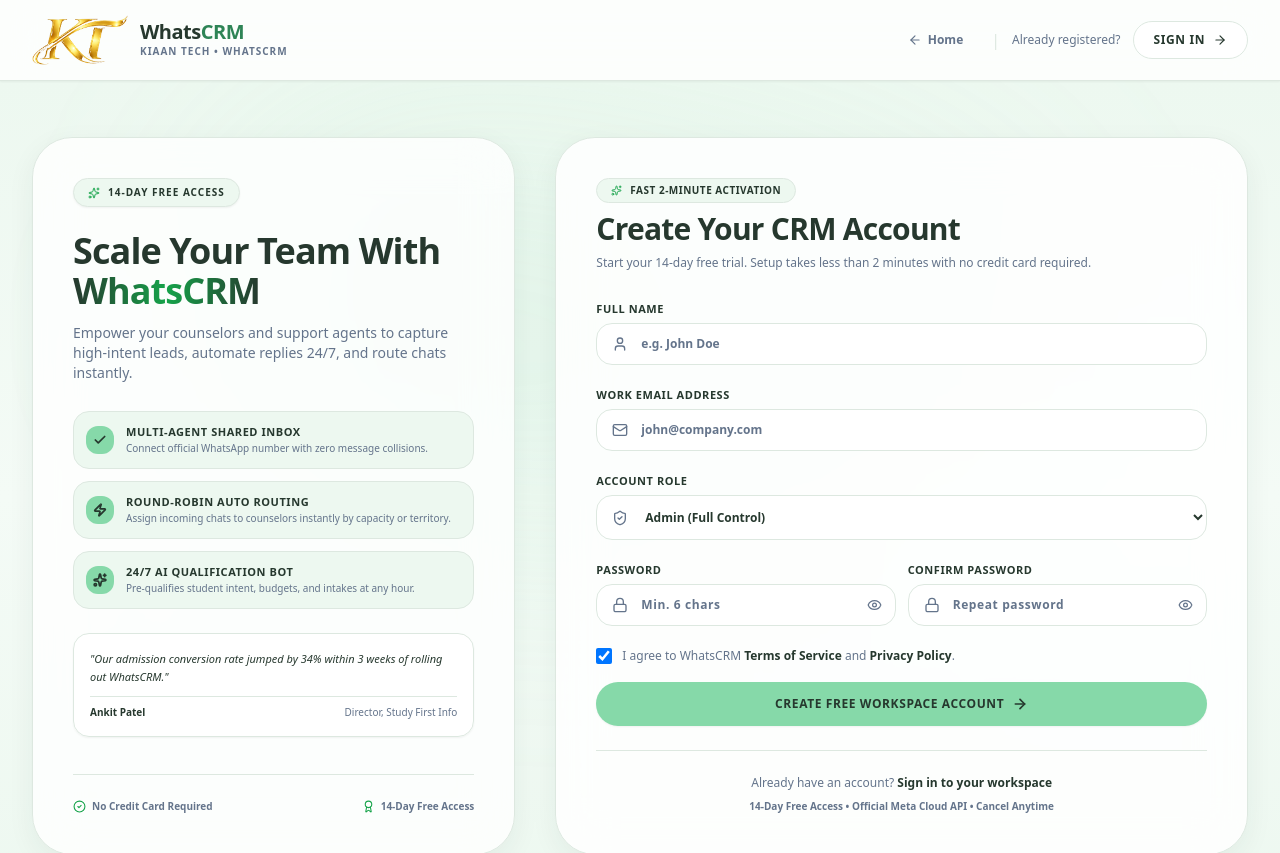
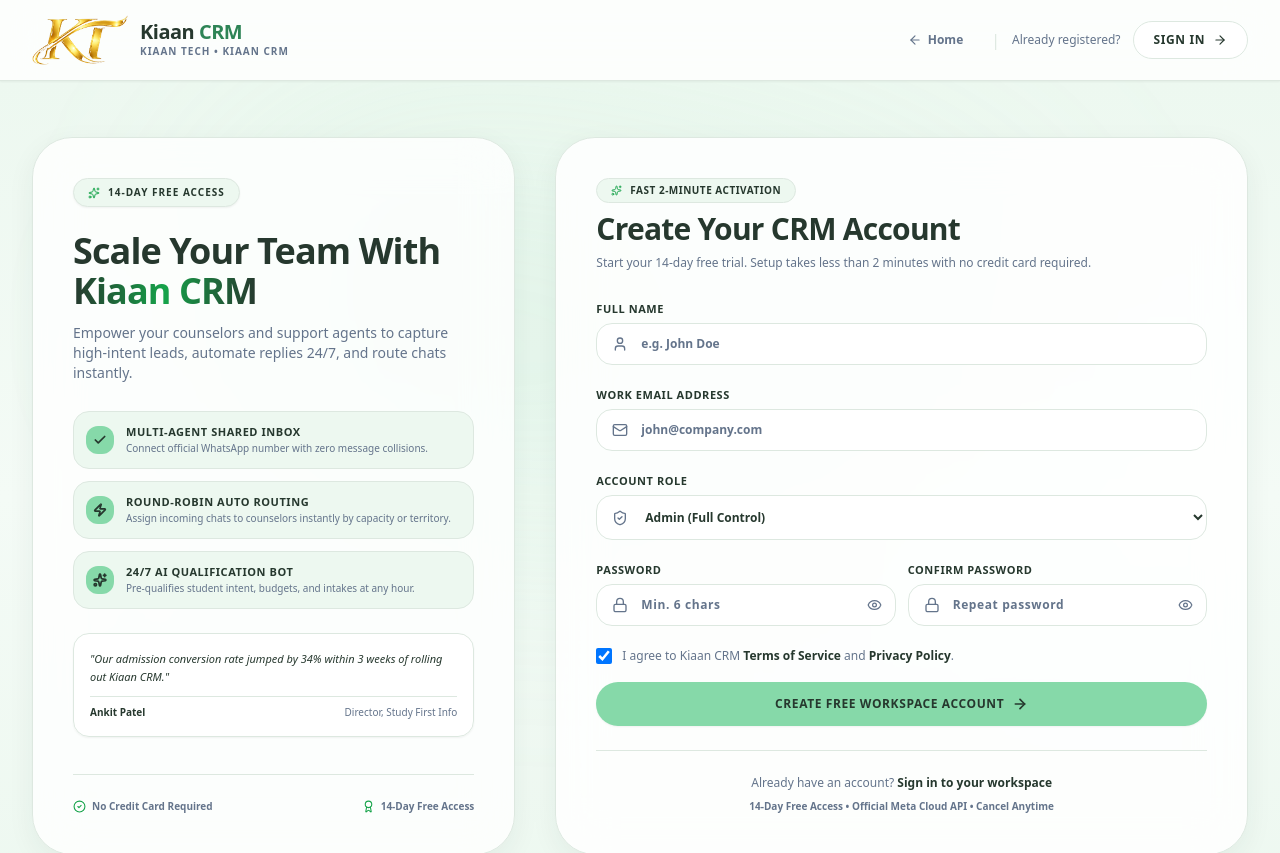
Before and after one commit to netragandhe/whatapp-crm, a React (Vite) app in the folder Whatsapp-Crm-frontend (2) (1)/: page /signup in a window 1280 px wide. Shown: the top 853 px of the page. Built offline with nearby package versions, Linux system fonts and the light colour scheme.

Commit message:
chore(rebrand): rename project from WhatsApp CRM to Kiaan CRM

```diff
--- a/Whatsapp-Crm-frontend (2) (1)/index.html
+++ b/Whatsapp-Crm-frontend (2) (1)/index.html
@@ -4,7 +4,7 @@
     <meta charset="UTF-8" />
     <link rel="icon" type="image/svg+xml" href="/favicon.ico" />
     <meta name="viewport" content="width=device-width, initial-scale=1.0, maximum-scale=1.0, user-scalable=no, viewport-fit=cover" />
-    <title>Study First Info Employee Monitoring</title>
+    <title>Kiaan CRM</title>
   </head>
   <body>
     <div id="root"></div>
--- a/Whatsapp-Crm-frontend (2) (1)/src/components/layout/Navbar.jsx
+++ b/Whatsapp-Crm-frontend (2) (1)/src/components/layout/Navbar.jsx
@@ -63,7 +63,7 @@
 
       <div className="flex-1 px-2 md:px-4">
         <div className="flex items-center gap-2">
-          <span className="text-sm md:text-base font-black text-[#26382E] tracking-tight">WhatsApp CRM Workspace</span>
+          <span className="text-sm md:text-base font-black text-[#26382E] tracking-tight">Kiaan CRM Workspace</span>
           <span className="hidden sm:inline-block px-2.5 py-0.5 rounded-full bg-[#DDF7E8] text-[#26382E] text-[10px] font-black uppercase tracking-wider border border-[#A7E8C2]/60">
             {typeof role === 'object' ? role?.name : role}
           </span>
--- a/Whatsapp-Crm-frontend (2) (1)/src/components/layout/Sidebar.jsx
+++ b/Whatsapp-Crm-frontend (2) (1)/src/components/layout/Sidebar.jsx
@@ -167,7 +167,7 @@
               </div>
               <div className="flex flex-col min-w-0">
                 <span className="font-black text-base text-[#26382E] tracking-tight leading-none truncate">
-                  Whats<span className="text-[#2E8456]">CRM</span>
+                  Kiaan <span className="text-[#2E8456]">CRM</span>
                 </span>
                 <span className="text-[11px] font-semibold text-[#64748B] tracking-wider truncate mt-0.5">
                   Kiaan Tech
--- a/Whatsapp-Crm-frontend (2) (1)/src/pages/LandingPage.jsx
+++ b/Whatsapp-Crm-frontend (2) (1)/src/pages/LandingPage.jsx
@@ -66,7 +66,7 @@
     }
   }
 
-  // The 6 Exact Dedicated Roles in this WhatsApp CRM
+  // The 6 Exact Dedicated Roles in this Kiaan CRM
   const projectRoles = [
     {
       id: 'super-admin',
@@ -200,10 +200,10 @@
             </div>
             <div className="flex flex-col text-left">
               <span className="text-xl font-black tracking-tight text-[#26382E] leading-none">
-                Whats<span className="text-[#2E8456]">CRM</span>
+                Kiaan <span className="text-[#2E8456]">CRM</span>
               </span>
               <span className="text-[10px] font-black tracking-widest text-[#64748B] uppercase mt-1">
-                Kiaan Tech • WhatsCRM
+                Kiaan Tech • Kiaan CRM
               </span>
             </div>
           </Link>
@@ -263,7 +263,7 @@
               className="inline-flex items-center gap-2 px-4 py-1.5 rounded-full bg-white/80 backdrop-blur-md border border-[#DDE8E0] text-[#26382E] text-[11px] font-black uppercase tracking-wider shadow-sm"
             >
               <GraduationCap className="w-4 h-4 text-[#26382E]" />
-              STUDY FIRST INFO LTD. • ENTERPRISE WHATSAPP CRM
+              STUDY FIRST INFO LTD. • ENTERPRISE KIAAN CRM
             </motion.div>
 
             {/* Main Headline */}
@@ -337,7 +337,7 @@
           </div>
 
           {/* ─────────────────────────────────────────────────────────────
-              HERO LIVE MOCKUP: STUDY FIRST INFO WHATSAPP CRM PREVIEW
+              HERO LIVE MOCKUP: STUDY FIRST INFO KIAAN CRM PREVIEW
           ───────────────────────────────────────────────────────────── */}
           <motion.div
             initial={{ opacity: 0, y: 30 }}
@@ -777,7 +777,7 @@
                 Never Miss a Lead With Automated Round-Robin Routing
               </h2>
               <p className="text-[#64748B] text-sm font-medium leading-relaxed">
-                When a student sends a WhatsApp message or registers via web forms, WhatsCRM instantly analyzes their territory, program of interest, and counselor availability.
+                When a student sends a WhatsApp message or registers via web forms, Kiaan CRM instantly analyzes their territory, program of interest, and counselor availability.
               </p>
 
               <div className="space-y-3 pt-2">
@@ -1022,7 +1022,7 @@
                   ))}
                 </div>
                 <p className="text-xs text-slate-600 leading-relaxed font-medium">
-                  "Our admission conversion rate jumped by 34% within 3 weeks of rolling out WhatsCRM at Study First Info. Round-robin assignment ensured no student inquiry was left waiting."
+                  "Our admission conversion rate jumped by 34% within 3 weeks of rolling out Kiaan CRM at Study First Info. Round-robin assignment ensured no student inquiry was left waiting."
                 </p>
               </div>
               <div className="mt-6 pt-6 border-t border-slate-200 flex items-center gap-3">
@@ -1156,7 +1156,7 @@
             Ready to Streamline Admissions & Lead Operations?
           </h2>
           <p className="text-[#64748B] text-sm sm:text-base font-medium max-w-xl mx-auto">
-            Experience the power of 6 unified role dashboards, round-robin routing, and automated WhatsApp CRM.
+            Experience the power of 6 unified role dashboards, round-robin routing, and automated Kiaan CRM.
           </p>
 
           <div className="pt-4 flex flex-wrap justify-center gap-4">
@@ -1190,15 +1190,15 @@
                 </div>
                 <div className="flex flex-col">
                   <span className="text-lg font-black tracking-tight text-[#26382E] leading-none">
-                    Whats<span className="text-[#2E8456]">CRM</span>
+                    Kiaan <span className="text-[#2E8456]">CRM</span>
                   </span>
                   <span className="text-[9px] font-bold text-[#64748B] uppercase tracking-widest mt-0.5">
-                    Kiaan Tech • WhatsCRM
+                    Kiaan Tech • Kiaan CRM
                   </span>
                 </div>
               </div>
               <p className="text-[#64748B] text-xs leading-relaxed">
-                Enterprise WhatsApp CRM platform engineered for education, course counseling, and student admissions operations worldwide.
+                Enterprise Kiaan CRM platform engineered for education, course counseling, and student admissions operations worldwide.
               </p>
             </div>
 
@@ -1236,7 +1236,7 @@
           </div>
 
           <div className="pt-8 flex flex-col sm:flex-row items-center justify-between gap-4 text-[#64748B]">
-            <div>© {new Date().getFullYear()} Study First Info Ltd. • WhatsCRM Platform. All rights reserved.</div>
+            <div>© {new Date().getFullYear()} Study First Info Ltd. • Kiaan CRM Platform. All rights reserved.</div>
             <div className="flex gap-6">
               <a href="#" className="hover:text-[#26382E] transition-colors">Privacy Policy</a>
               <a href="#" className="hover:text-[#26382E] transition-colors">Terms of Operations</a>
--- a/Whatsapp-Crm-frontend (2) (1)/src/pages/admin/ChannelSetup.jsx
+++ b/Whatsapp-Crm-frontend (2) (1)/src/pages/admin/ChannelSetup.jsx
@@ -23,7 +23,7 @@
 
 const GenerateScriptModal = ({ widget, onClose }) => {
     const [copied, setCopied] = useState(false)
-    const scriptCode = `<!-- WhatsApp CRM Widget -->\n<script src="https://cdn.whatsappcrm.io/widget.js?id=${widget?.id * 734}"></script>\n<script>\n  window.CrmWidget.init({ domain: "${widget?.domain}" });\n</script>`
+    const scriptCode = `<!-- Kiaan CRM Widget -->\n<script src="https://cdn.whatsappcrm.io/widget.js?id=${widget?.id * 734}"></script>\n<script>\n  window.CrmWidget.init({ domain: "${widget?.domain}" });\n</script>`
 
     const handleCopy = () => {
         navigator.clipboard.writeText(scriptCode)
--- a/Whatsapp-Crm-frontend (2) (1)/src/pages/auth/LoginPage.jsx
+++ b/Whatsapp-Crm-frontend (2) (1)/src/pages/auth/LoginPage.jsx
@@ -199,10 +199,10 @@
                         </div>
                         <div className="flex flex-col">
                             <span className="text-xl font-black tracking-tight text-[#26382E] leading-none">
-                                Whats<span className="text-[#2E8456]">CRM</span>
+                                Kiaan <span className="text-[#2E8456]">CRM</span>
                             </span>
                             <span className="text-[10px] font-black tracking-widest text-[#64748B] uppercase mt-0.5">
-                                Kiaan Tech • WhatsCRM
+                                Kiaan Tech • Kiaan CRM
                             </span>
                         </div>
                     </Link>
@@ -249,7 +249,7 @@
                                 {/* Top Pill Badge */}
                                 <div className="inline-flex items-center gap-2 px-3.5 py-1.5 rounded-full bg-[#EDF8F0] border border-[#DDE8E0] text-[#26382E] text-[10px] font-black uppercase tracking-widest shadow-sm">
                                     <Sparkles className="w-3 h-3 text-[#16A34A]" />
-                                    #1 AI-Powered WhatsApp CRM
+                                    #1 AI-Powered Kiaan CRM
                                 </div>
 
                                 <div className="space-y-3">
@@ -524,7 +524,7 @@
             ───────────────────────────────────────────────────────────── */}
             <footer className="bg-white/80 backdrop-blur-xl border-t border-[#DDE8E0] py-6 text-xs text-[#64748B] text-center">
                 <div className="max-w-7xl mx-auto px-4 flex flex-col sm:flex-row items-center justify-between gap-3">
-                    <div>© {new Date().getFullYear()} WhatsCRM Platform. All rights reserved.</div>
+                    <div>© {new Date().getFullYear()} Kiaan CRM Platform. All rights reserved.</div>
                     <div className="flex items-center gap-6 font-medium">
                         <Link to="/" className="hover:text-[#26382E] transition-colors">Features</Link>
                         <Link to="/" className="hover:text-[#26382E] transition-colors">Pricing</Link>
--- a/Whatsapp-Crm-frontend (2) (1)/src/pages/auth/Signup.jsx
+++ b/Whatsapp-Crm-frontend (2) (1)/src/pages/auth/Signup.jsx
@@ -94,10 +94,10 @@
                         </div>
                         <div className="flex flex-col">
                             <span className="text-xl font-black tracking-tight text-[#26382E] leading-none">
-                                Whats<span className="text-[#2E8456]">CRM</span>
+                                Kiaan <span className="text-[#2E8456]">CRM</span>
                             </span>
                             <span className="text-[10px] font-black tracking-widest text-[#64748B] uppercase mt-0.5">
-                                Kiaan Tech • WhatsCRM
+                                Kiaan Tech • Kiaan CRM
                             </span>
                         </div>
                     </Link>
@@ -151,7 +151,7 @@
                                     <h1 className="text-3xl xl:text-4xl font-black text-[#26382E] tracking-tight leading-snug">
                                         Scale Your Team With{' '}
                                         <span className="text-transparent bg-clip-text bg-gradient-to-r from-[#26382E] via-[#16A34A] to-[#26382E]">
-                                            WhatsCRM
+                                            Kiaan CRM
                                         </span>
                                     </h1>
                                     <p className="text-xs xl:text-sm text-[#64748B] font-medium leading-relaxed">
@@ -195,7 +195,7 @@
                                 {/* Testimonial Card */}
                                 <div className="p-4 rounded-2xl bg-white/80 border border-[#DDE8E0] shadow-sm text-[11px]">
                                     <p className="text-[#26382E] italic leading-relaxed">
-                                        "Our admission conversion rate jumped by 34% within 3 weeks of rolling out WhatsCRM."
+                                        "Our admission conversion rate jumped by 34% within 3 weeks of rolling out Kiaan CRM."
                                     </p>
                                     <div className="mt-2.5 pt-2 border-t border-[#DDE8E0] flex items-center justify-between text-[10px]">
                                         <span className="font-bold text-[#26382E]">Ankit Patel</span>
@@ -377,7 +377,7 @@
                                                 className="w-4 h-4 rounded text-[#86D9A9] border-[#DDE8E0] focus:ring-[#86D9A9] mt-0.5"
                                             />
                                             <span>
-                                                I agree to WhatsCRM{' '}
+                                                I agree to Kiaan CRM{' '}
                                                 <Link to="/" className="text-[#26382E] hover:underline font-bold">Terms of Service</Link>{' '}
                                                 and{' '}
                                                 <Link to="/" className="text-[#26382E] hover:underline font-bold">Privacy Policy</Link>.
@@ -426,7 +426,7 @@
             ───────────────────────────────────────────────────────────── */}
             <footer className="bg-white/80 backdrop-blur-xl border-t border-[#DDE8E0] py-6 text-xs text-[#64748B] text-center">
                 <div className="max-w-7xl mx-auto px-4 flex flex-col sm:flex-row items-center justify-between gap-3">
-                    <div>© {new Date().getFullYear()} WhatsCRM Platform. All rights reserved.</div>
+                    <div>© {new Date().getFullYear()} Kiaan CRM Platform. All rights reserved.</div>
                     <div className="flex items-center gap-6 font-medium">
                         <Link to="/" className="hover:text-[#26382E] transition-colors">Features</Link>
                         <Link to="/" className="hover:text-[#26382E] transition-colors">Pricing</Link>
--- a/package.json
+++ b/package.json
@@ -1,7 +1,7 @@
 {
   "name": "whatsapp-crm-workspace",
   "version": "1.0.0",
-  "description": "WhatsApp CRM Multi-Module Workspace",
+  "description": "Kiaan CRM Multi-Module Workspace",
   "scripts": {
     "dev": "npm --prefix \"Whatsapp-Crm-frontend (2) (1)\" run dev",
     "dev:frontend": "npm --prefix \"Whatsapp-Crm-frontend (2) (1)\" run dev",
```
Also changed, not shown: 2 other files (tests, documents, lock files or other folders).
